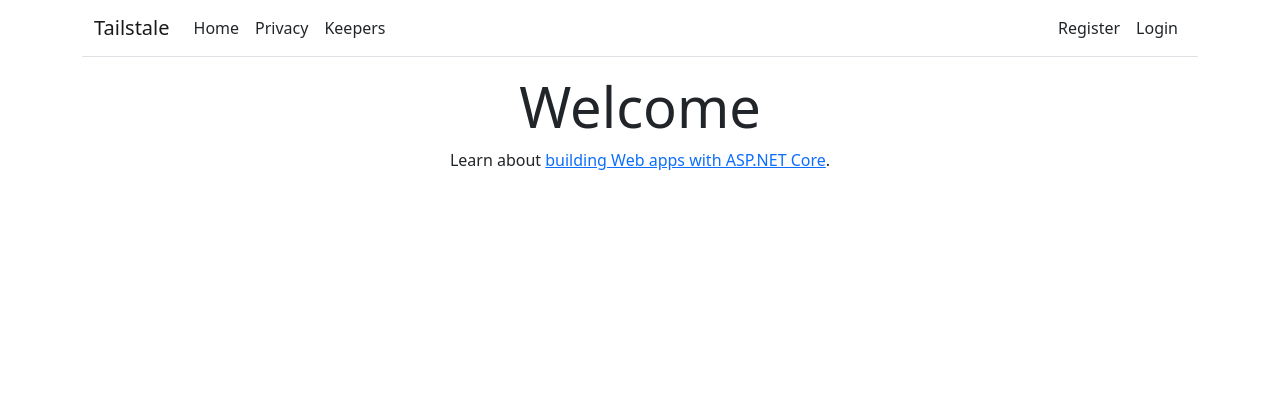
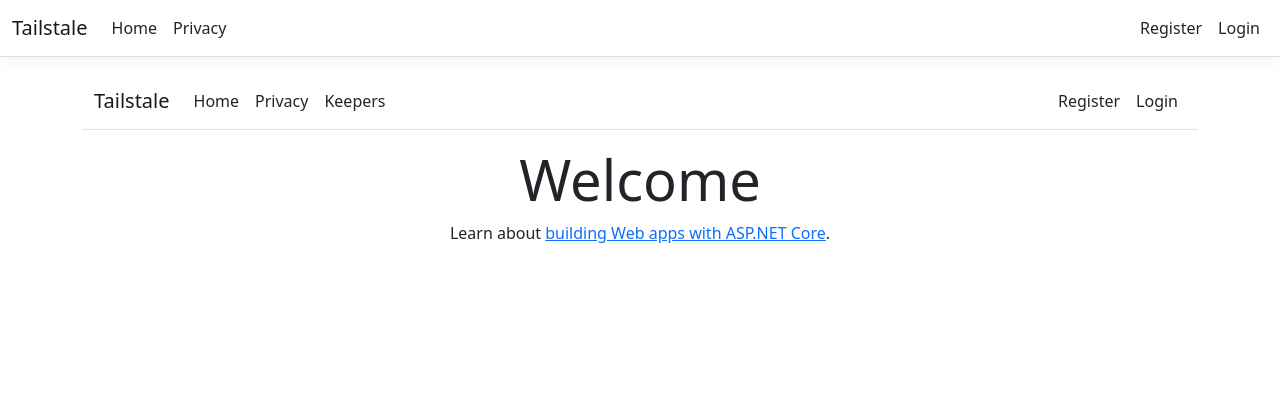
Before and after one commit to TangHao0724/Tailstale, an ASP.NET Core app: page / in a window 1280 px wide. Shown: the top 420 px of the page. Run offline with ASP.NET Core 8, Linux system fonts and the light colour scheme; style sheets or scripts are compiled from the project's sources; some libraries are stand-ins or nearby versions.

Commit message:
reverce li

```diff
--- a/Tailstale/Views/Shared/_Layout.cshtml
+++ b/Tailstale/Views/Shared/_Layout.cshtml
@@ -9,7 +9,28 @@
     <link rel="stylesheet" href="~/Tailstale.styles.css" asp-append-version="true" />
 </head>
 <body>
-
+    <header>
+        <nav class="navbar navbar-expand-sm navbar-toggleable-sm navbar-light bg-white border-bottom box-shadow mb-3">
+            <div class="container-fluid">
+                <a class="navbar-brand" asp-area="" asp-controller="Home" asp-action="Index">Tailstale</a>
+                <button class="navbar-toggler" type="button" data-bs-toggle="collapse" data-bs-target=".navbar-collapse" aria-controls="navbarSupportedContent"
+                        aria-expanded="false" aria-label="Toggle navigation">
+                    <span class="navbar-toggler-icon"></span>
+                </button>
+                <div class="navbar-collapse collapse d-sm-inline-flex justify-content-between">
+                    <ul class="navbar-nav flex-grow-1">
+                        <li class="nav-item">
+                            <a class="nav-link text-dark" asp-area="" asp-controller="Home" asp-action="Index">Home</a>
+                        </li>
+                        <li class="nav-item">
+                            <a class="nav-link text-dark" asp-area="" asp-controller="Home" asp-action="Privacy">Privacy</a>
+                        </li>
+                    </ul>
+                    <partial name="_LoginPartial" />
+                </div>
+            </div>
+        </nav>
+    </header>
     <div class="container">
         <main role="main" class="pb-3">
             @RenderBody()
```
